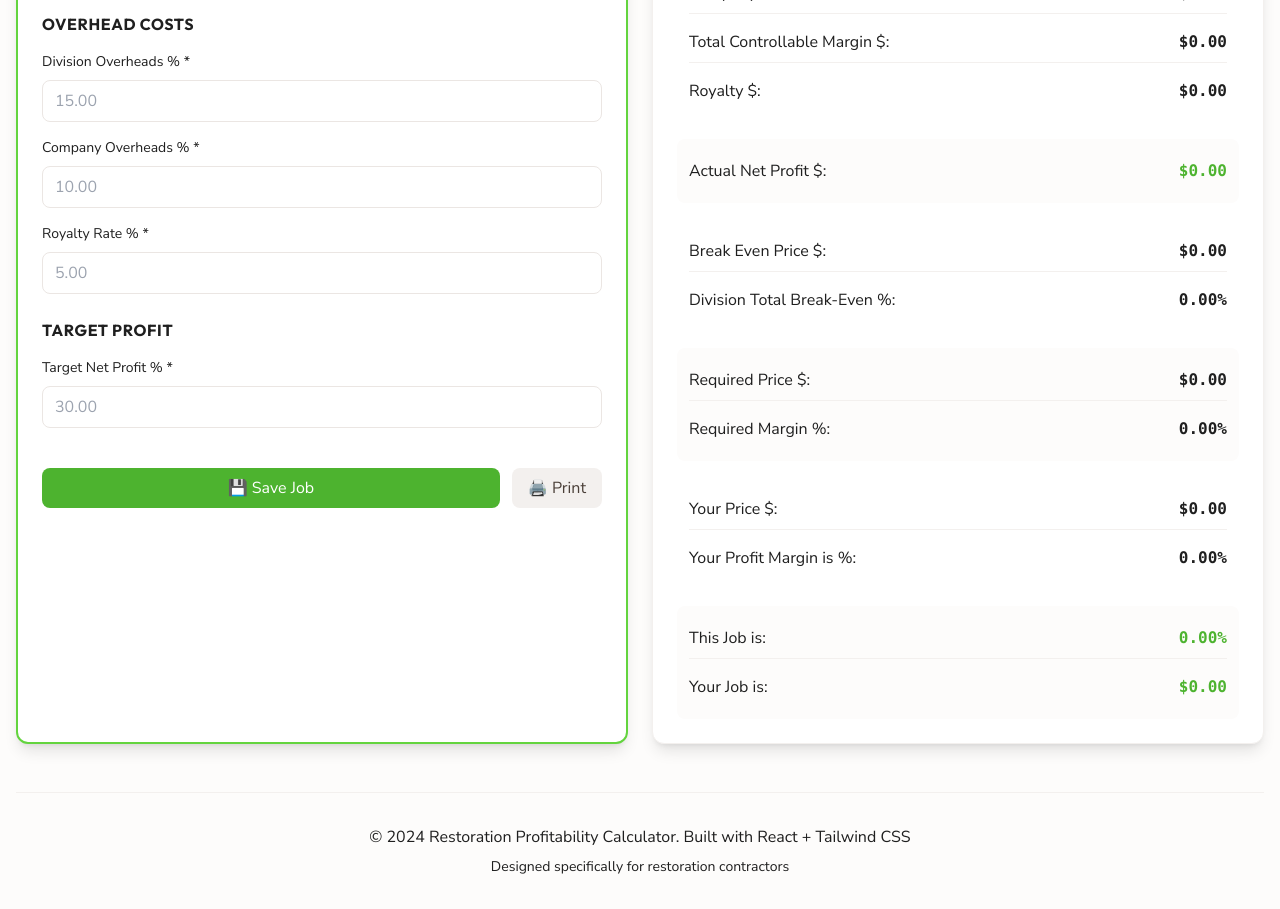
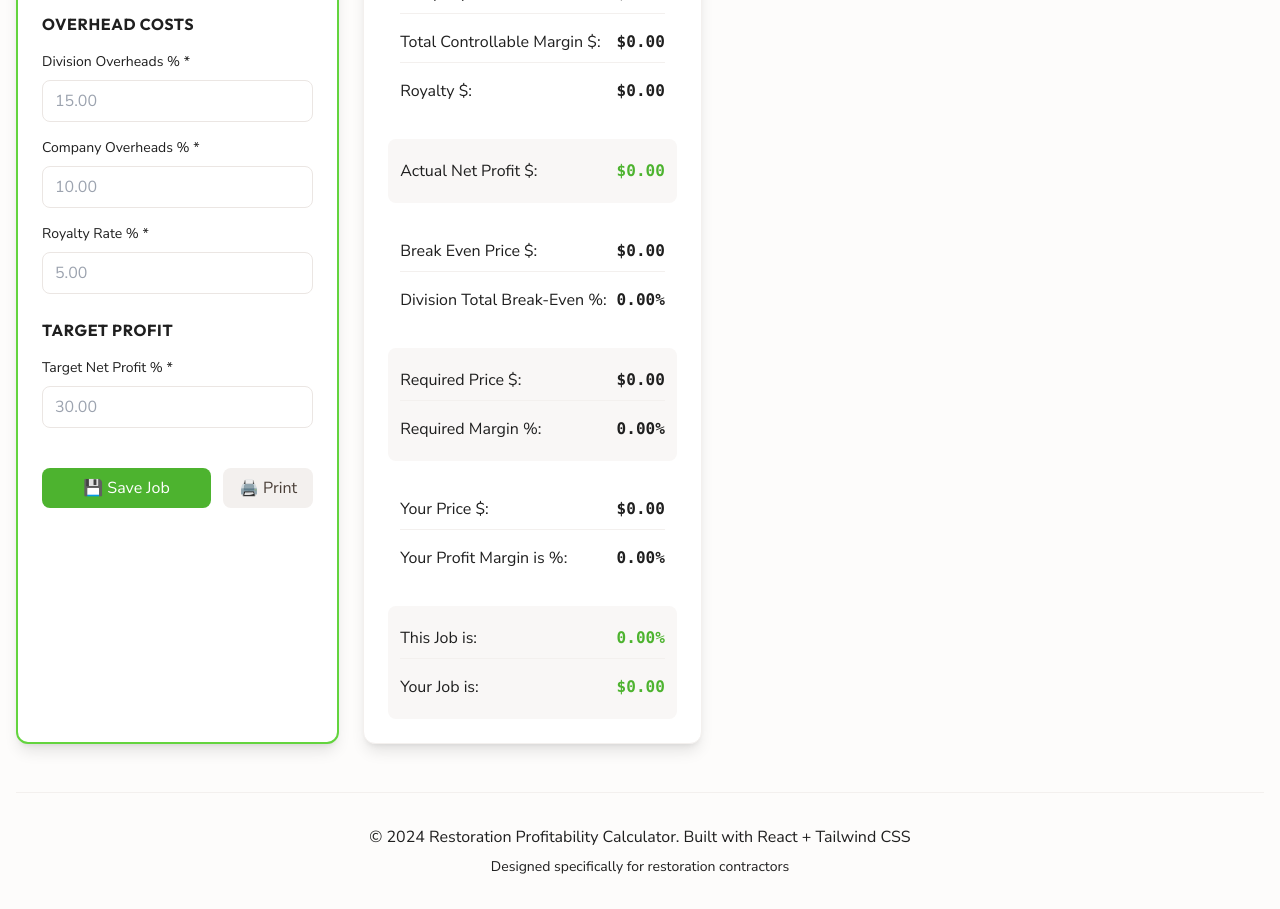
Before and after one commit to KayFernPR/Division-Calculator, a React (Vite) app: page / in a window 1280 px wide. Shown: the part 1140-2049 px from the top of the page. Built offline with nearby package versions, Linux system fonts and the light colour scheme.

Commit message:
Improve results section: darken grey boxes and align bottom sections

```diff
--- a/src/components/Calculator.jsx
+++ b/src/components/Calculator.jsx
@@ -603,9 +603,9 @@ const Calculator = ({ onAddJob }) => {
       </div>
 
       {/* Bottom Section: Calculator and Results Side by Side */}
-      <div className="grid lg:grid-cols-2 gap-6">
+      <div className="flex lg:flex-row flex-col gap-6 items-stretch">
         {/* Calculator Form - Left */}
-        <div className="card border-2 border-[#63D43E]">
+        <div className="card border-2 border-[#63D43E] flex flex-col">
         <h2 className="text-2xl font-bold mb-6 font-header flex items-center gap-3" style={{color: '#1F1F1F'}}>
           <div className="calculator-icon flex-shrink-0">
             <div className="calc-screen">0</div>
@@ -624,7 +624,7 @@ const Calculator = ({ onAddJob }) => {
           Job Calculator
         </h2>
 
-        <form onSubmit={handleSubmit} className="space-y-6">
+        <form onSubmit={handleSubmit} className="space-y-6 flex flex-col flex-grow">
           {/* Group 1: Job Details - Updated Form Structure */}
           <div className="space-y-4">
             <h4 className="text-md font-semibold font-subheader" style={{color: '#1F1F1F'}}>
@@ -811,7 +811,7 @@ const Calculator = ({ onAddJob }) => {
             </div>
           </div>
 
-          <div className="flex gap-3 pt-4">
+          <div className="flex gap-3 pt-4 mt-auto">
             <button
               type="submit"
               className="btn btn-primary flex-1"
@@ -830,12 +830,12 @@ const Calculator = ({ onAddJob }) => {
         </div>
 
         {/* Results - Right */}
-        <div className="card">
+        <div className="card flex flex-col">
         <h3 className="text-lg font-semibold mb-3 font-subheader" style={{color: '#1F1F1F'}}>
           📈 Results
         </h3>
 
-        <div className="space-y-4">
+        <div className="space-y-4 flex flex-col flex-grow">
           {/* Profitability Status - Only show when calculations have been performed */}
           {results.profitabilityStatus !== 'neutral' && (
             <div className="result-item bg-neutral-50 dark:bg-neutral-800 rounded-lg p-4">
@@ -878,7 +878,7 @@ const Calculator = ({ onAddJob }) => {
           )}
 
           {/* Group 1 - Light Grey */}
-          <div className="space-y-2 bg-neutral-50 dark:bg-neutral-800 rounded-lg p-3">
+          <div className="space-y-2 bg-neutral-100 dark:bg-neutral-800 rounded-lg p-3">
             <div className="result-item">
               <span style={{color: '#1F1F1F'}}>Retail Price $:</span>
               <span className="result-value">
@@ -954,7 +954,7 @@ const Calculator = ({ onAddJob }) => {
           </div>
 
           {/* Group 3 - Light Grey */}
-          <div className="space-y-2 bg-neutral-50 dark:bg-neutral-800 rounded-lg p-3">
+          <div className="space-y-2 bg-neutral-100 dark:bg-neutral-800 rounded-lg p-3">
             <div className="result-item">
               <span style={{color: '#1F1F1F'}}>Actual Net Profit $:</span>
               <span className={`result-value ${results.actualNetProfit >= 0 ? 'text-success-600 dark:text-success-400' : 'text-danger-600 dark:text-danger-400'}`}>
@@ -981,7 +981,7 @@ const Calculator = ({ onAddJob }) => {
           </div>
 
           {/* Group 5 - Light Grey */}
-          <div className="space-y-2 bg-neutral-50 dark:bg-neutral-800 rounded-lg p-3">
+          <div className="space-y-2 bg-neutral-100 dark:bg-neutral-800 rounded-lg p-3">
             <div className="result-item">
               <span style={{color: '#1F1F1F'}}>Required Price $:</span>
               <span className="result-value">
@@ -1015,7 +1015,7 @@ const Calculator = ({ onAddJob }) => {
           </div>
 
           {/* Group 7 - Light Grey */}
-          <div className="space-y-2 bg-neutral-50 dark:bg-neutral-800 rounded-lg p-3">
+          <div className="space-y-2 bg-neutral-100 dark:bg-neutral-800 rounded-lg p-3 mt-auto">
             <div className="result-item">
               <span style={{color: '#1F1F1F'}}>This Job is:</span>
               <div className="flex items-center gap-2">
```
